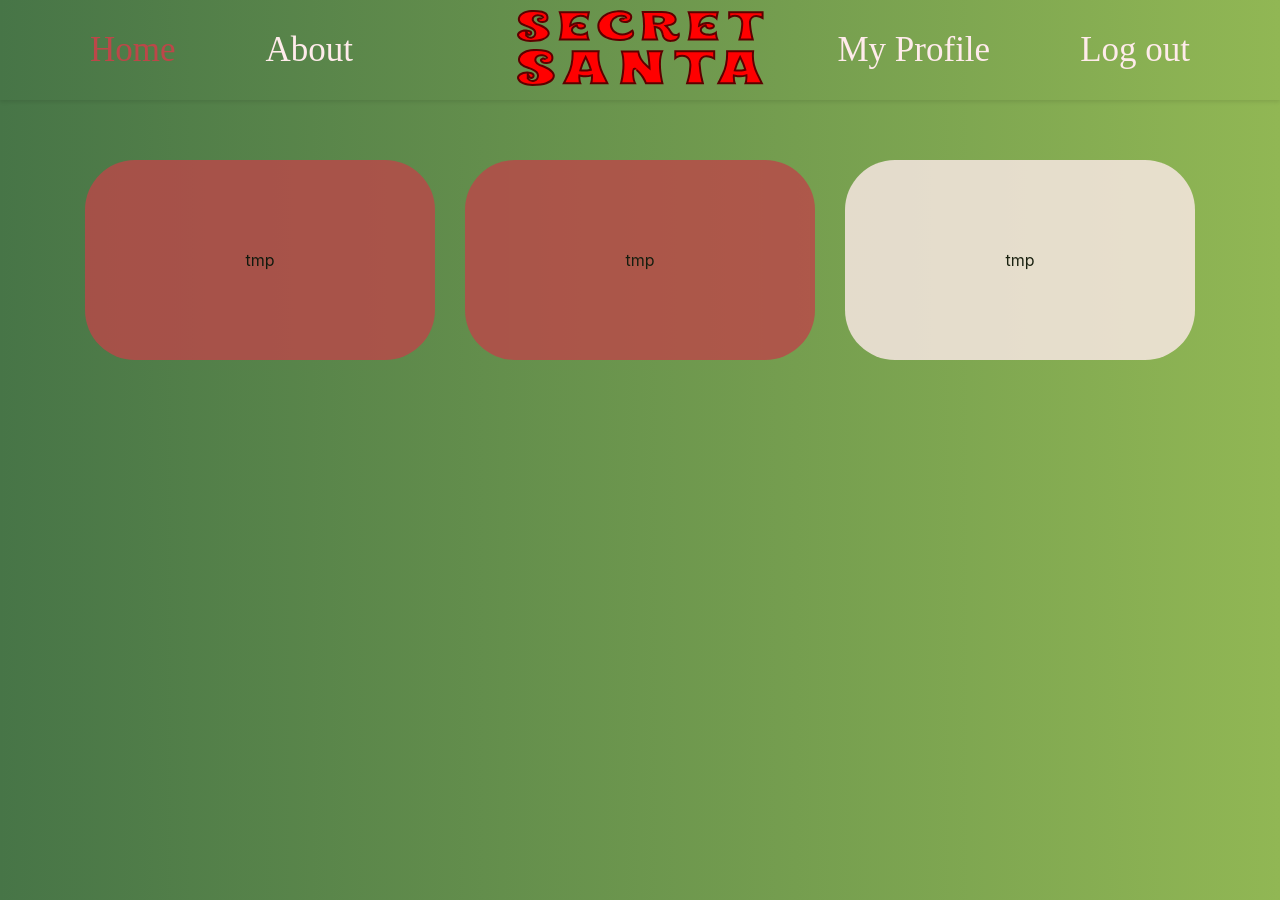
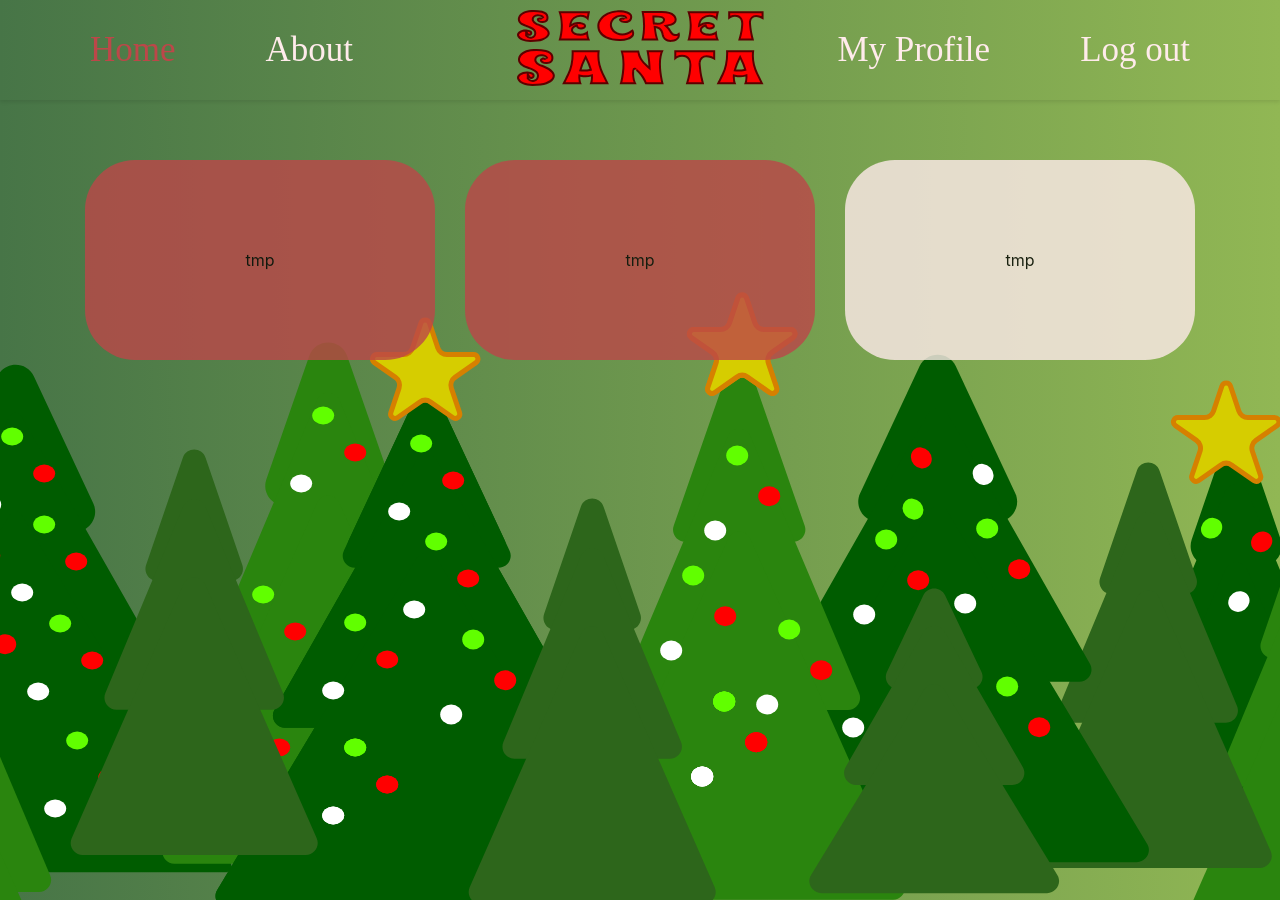
Before and after one commit to r-ey/secret-santa, a React (Create React App) app: page / in a window 1280 px wide. Built offline with nearby package versions, Linux system fonts and the light colour scheme; a web font is replaced by a local one.

Commit message:
various QOL like bacgrounds

```diff
--- a/src/pages/home-page/home-page.module.css
+++ b/src/pages/home-page/home-page.module.css
@@ -1,5 +1,11 @@
 .app {
-    background: linear-gradient(90deg, rgba(71,117,71,1) 0%, rgba(145,183,84,1) 100%);
+    background-image:  url('../../images/homePage.svg'),linear-gradient(
+    90deg,
+    rgba(71, 117, 71, 1) 0%,
+    rgba(145, 183, 84, 1) 100%
+  );
+  background-repeat: no-repeat;
+  background-position: 60% 10%;
 }
 
 .mainSize {
--- a/src/pages/profile-page/profile-page.module.css
+++ b/src/pages/profile-page/profile-page.module.css
@@ -70,6 +70,11 @@
     height: 60px;
     border-radius: 32px;
     background: #BC4749;
+    transition: transform 0.3s ease-in-out;
+}
+
+.profileButton:hover{
+    transform: scale(1.05)
 }
 
 .buttonText {
```
Also changed, not shown: src/images/homePage.svg (added).
